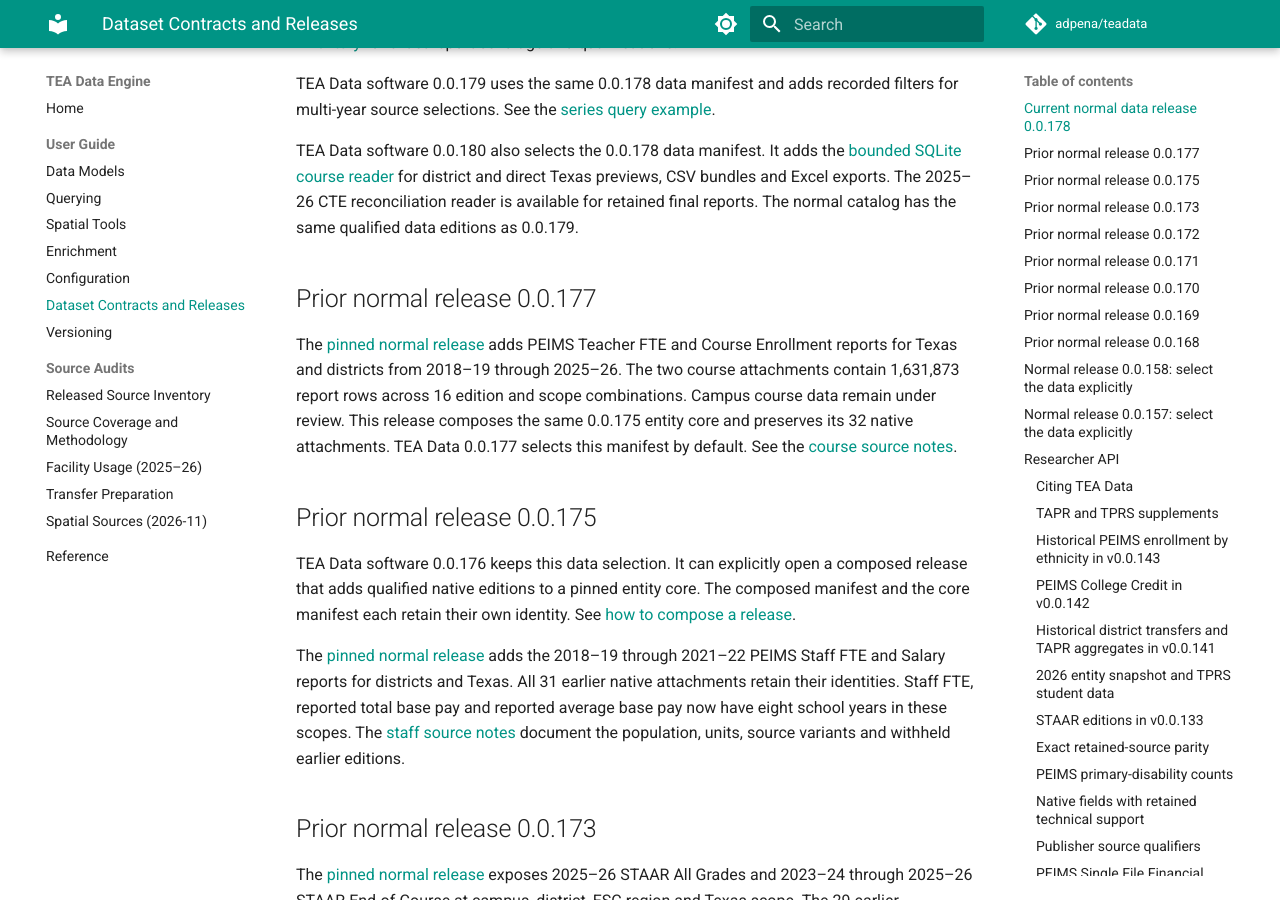
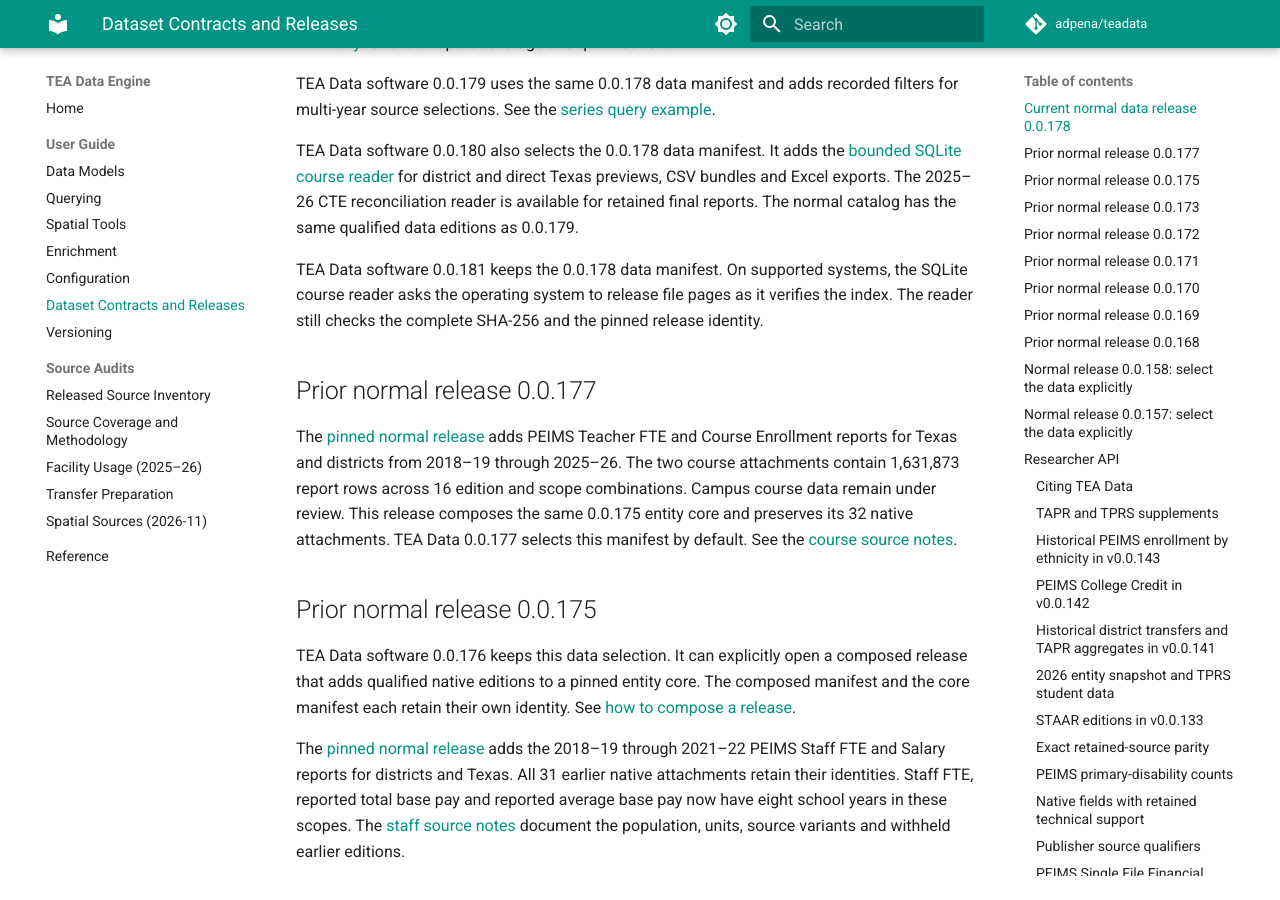
Before and after one commit to adpena/teadata, an MkDocs documentation site: the page built from docs/data-releases.md, in a window 1280 px wide and 900 px high, scrolled down 641 px. Built offline with MkDocs 1.6.1 and Material for MkDocs 9.7.7, drawn with Linux system fonts in a browser that asks for light colours; comment, search, counter and statistics services are not loaded.

Commit message:
Release TEA Data 0.0.181 with lower course-index cache use

```diff
--- a/docs/data-releases.md
+++ b/docs/data-releases.md
@@ -24,6 +24,11 @@ the [bounded SQLite course reader](peims-sources.md#bounded-course-preview-and-e
 for district and direct Texas previews, CSV bundles and Excel exports.
 The 2025–26 CTE reconciliation reader is available for retained final reports.
 The normal catalog has the same qualified data editions as 0.0.179.
+
+TEA Data software 0.0.181 keeps the 0.0.178 data manifest. On supported
+systems, the SQLite course reader asks the operating system to release file
+pages as it verifies the index. The reader still checks the complete SHA-256
+and the pinned release identity.
 
 ## Prior normal release 0.0.177
 
--- a/pyproject.toml
+++ b/pyproject.toml
@@ -4,7 +4,7 @@ build-backend = "setuptools.build_meta"
 
 [project]
 name = "teadata"
-version = "0.0.180"
+version = "0.0.181"
 description = "Pythonic data engine for Texas education datasets"
 authors = [{name="Alejandro Peña", email="adpena@gmail.com"}]
 readme = "README.md"
```
Also changed, not shown: 1 other file.
